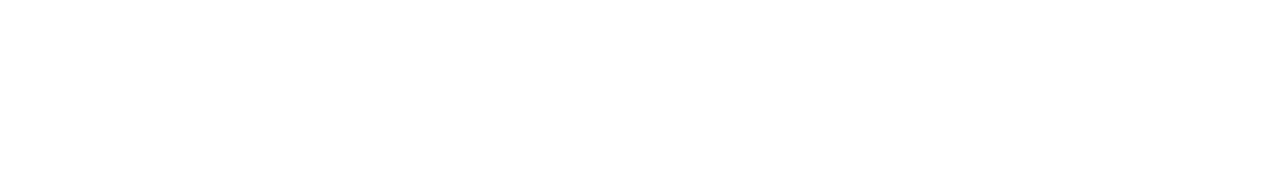
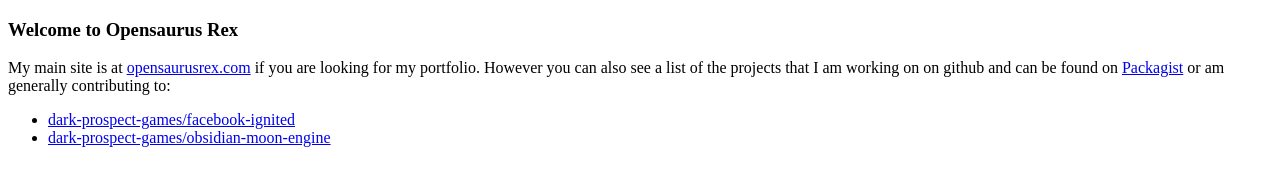
Before and after one commit to opensaurusrex/opensaurusrex.github.io, a plain HTML site: page index.html in a window 1280 px wide. Drawn offline with Linux system fonts and the light colour scheme.

Commit message:
Update index.html

```diff
--- a/index.html
+++ b/index.html
@@ -2,9 +2,18 @@
 <html>
 <head lang="en">
     <meta charset="UTF-8">
-    <title></title>
+    <title>Opensaurus Rex: Eating up dev skills!</title>
 </head>
 <body>
+    <h3>Welcome to Opensaurus Rex</h3>
+    My main site is at <a href="https://opensaurusrex.com/">opensaurusrex.com</a> if you are looking for
+    my portfolio. However you can also see a list of the projects that I am working on on github and can be found on
+    <a href="https://packagist.org/packages/dark-prospect-games/">Packagist</a> or am generally contributing to:
+
+    <ul>
+        <li><a href="https://github.com/dark-prospect-games/facebook-ignited">dark-prospect-games/facebook-ignited</a></li>
+        <li><a href="https://github.com/dark-prospect-games/obsidian-moon-engine">dark-prospect-games/obsidian-moon-engine</a></li>
+    </ul>
 
 </body>
 </html>
```
